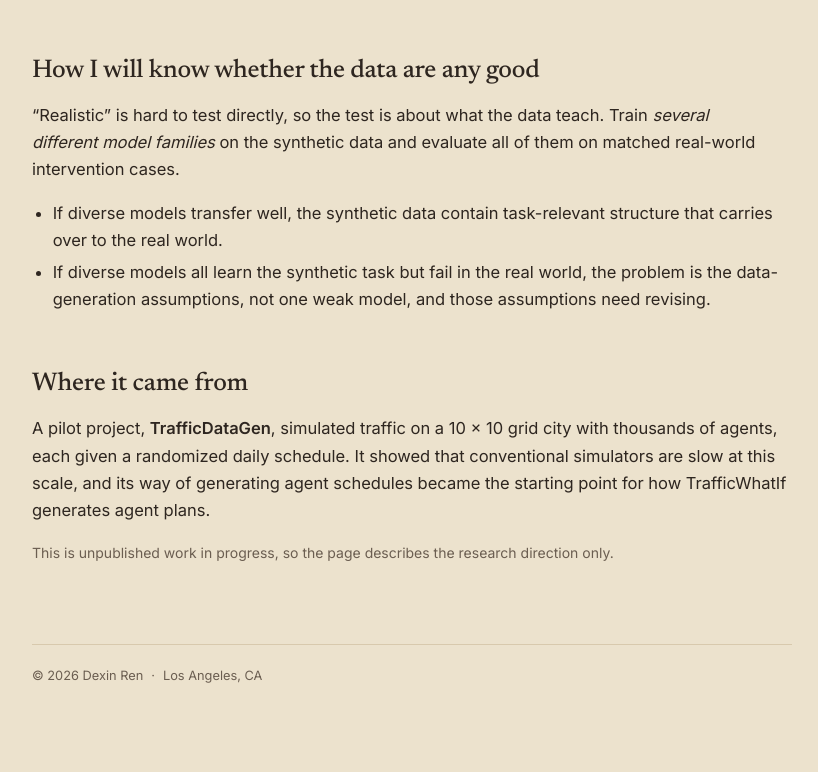
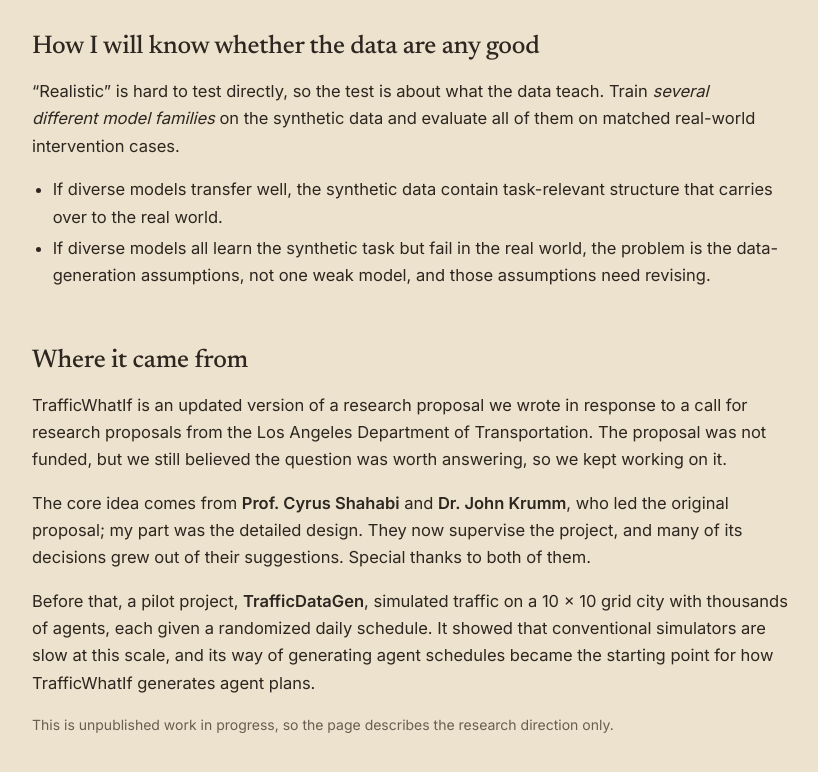
Before and after one commit to DexinRen/DexinRen.github.io, an Astro site: page /research/trafficwhatif in a window 1280 px wide. Shown: the part 2010-2782 px from the top of the page, without its empty margins (352-1170 px from the left). Built offline with nearby package versions, Linux system fonts and the light colour scheme; Astro itself is replaced by a stand-in of ours; no server answers.

```diff
--- a/src/pages/research/trafficwhatif.astro
+++ b/src/pages/research/trafficwhatif.astro
@@ -10,7 +10,7 @@
     status="Early stage · ongoing"
     role="Team lead / researcher, USC InfoLab"
     period="Sep 2026 – present"
-    team="Learned-simulator direction developed with Prof. Cyrus Shahabi and collaborators; I lead the data and benchmark design."
+    team="Idea and supervision: Prof. Cyrus Shahabi and Dr. John Krumm. I lead the detailed data and benchmark design."
     tags={['Synthetic data', 'Sim-to-real transfer', 'Graph-structured shift', 'Surrogate models']}
     tldr={[
       'Standard traffic forecasting predicts the future from the past on a <strong>fixed</strong> road network. Planners need the counterfactual: what traffic looks like <strong>after</strong> a closure or policy change.',
@@ -61,7 +61,17 @@
 
   <h2>Where it came from</h2>
   <p>
-    A pilot project, <strong>TrafficDataGen</strong>, simulated traffic on a 10 × 10 grid city with thousands of agents, each given a randomized daily
+    TrafficWhatIf is an updated version of a research proposal we wrote in response to a call for research proposals from the
+    Los Angeles Department of Transportation. The proposal was not funded, but we still believed the question was worth answering,
+    so we kept working on it.
+  </p>
+  <p>
+    The core idea comes from <strong>Prof. Cyrus Shahabi</strong> and <strong>Dr. John Krumm</strong>, who led the original proposal;
+    my part was the detailed design. They now supervise the project, and many of its decisions grew out of their suggestions.
+    Special thanks to both of them.
+  </p>
+  <p>
+    Before that, a pilot project, <strong>TrafficDataGen</strong>, simulated traffic on a 10 × 10 grid city with thousands of agents, each given a randomized daily
     schedule. It showed that conventional simulators are slow at this scale, and its way of generating agent schedules became the starting
     point for how TrafficWhatIf generates agent plans.
   </p>
```
